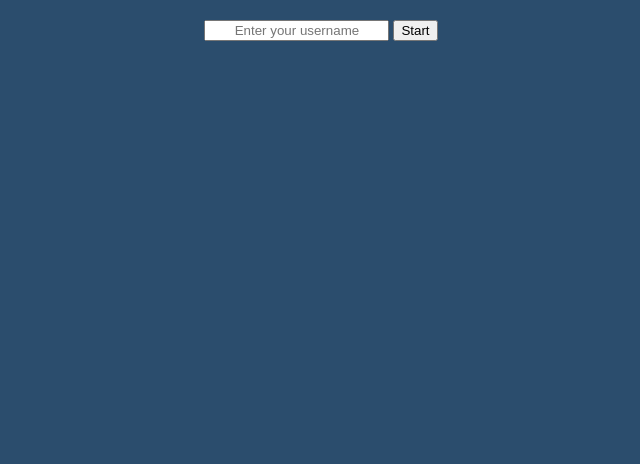
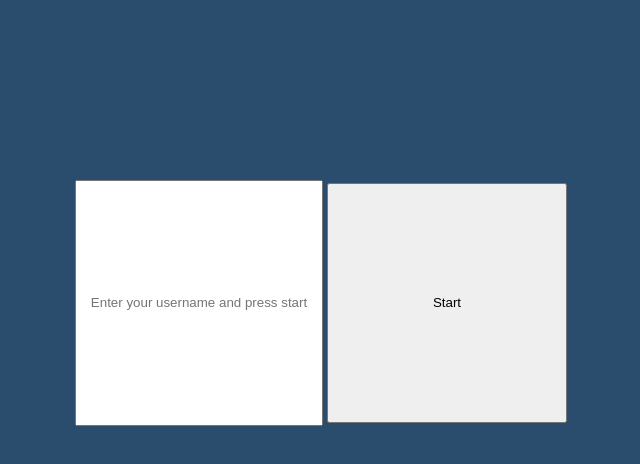
Before and after one commit to AladdinX/alaa-aldroubi-js2-miniprojekt5, a website built with Parcel: page src/index.html in a window 1280 px wide. Shown: the whole page, without its empty margins (319-959 px from the left). Built offline with nearby package versions, Linux system fonts and the light colour scheme; some packages are replaced by stand-ins of ours.

Commit message:
last styling

```diff
--- a/src/index.html
+++ b/src/index.html
@@ -15,7 +15,7 @@
   <div id="comment-container" class='scroll'></div>
 
   <div id="start-div">
-    <input type="text" id="user-name" placeholder="Enter your username">
+    <input type="text" id="user-name" placeholder="Enter your username and press start">
     <button id="start-button">Start</button>
   </div>
   <form id="comment-form">
--- a/src/style.css
+++ b/src/style.css
@@ -7,18 +7,24 @@ body {
 #comment-container {
   display: none;
 }
-
+#user-name,
+#start-button {
+  margin-top: 10rem;
+  height: 15rem;
+  width: 15rem;
+}
 div.scroll {
   margin-top: 10%;
-  align-self: center;
   background-color: rgb(100, 150, 200);
   width: 600px;
   height: 350px;
   overflow: auto;
   text-align: justify;
-  /* padding: 50px; */
 }
 
 form#comment-form {
   display: none;
 }
+#new-comment {
+  width: 25rem;
+}
```
Also changed, not shown: docs/index.html (+1 -1 lines), 10 other files.
